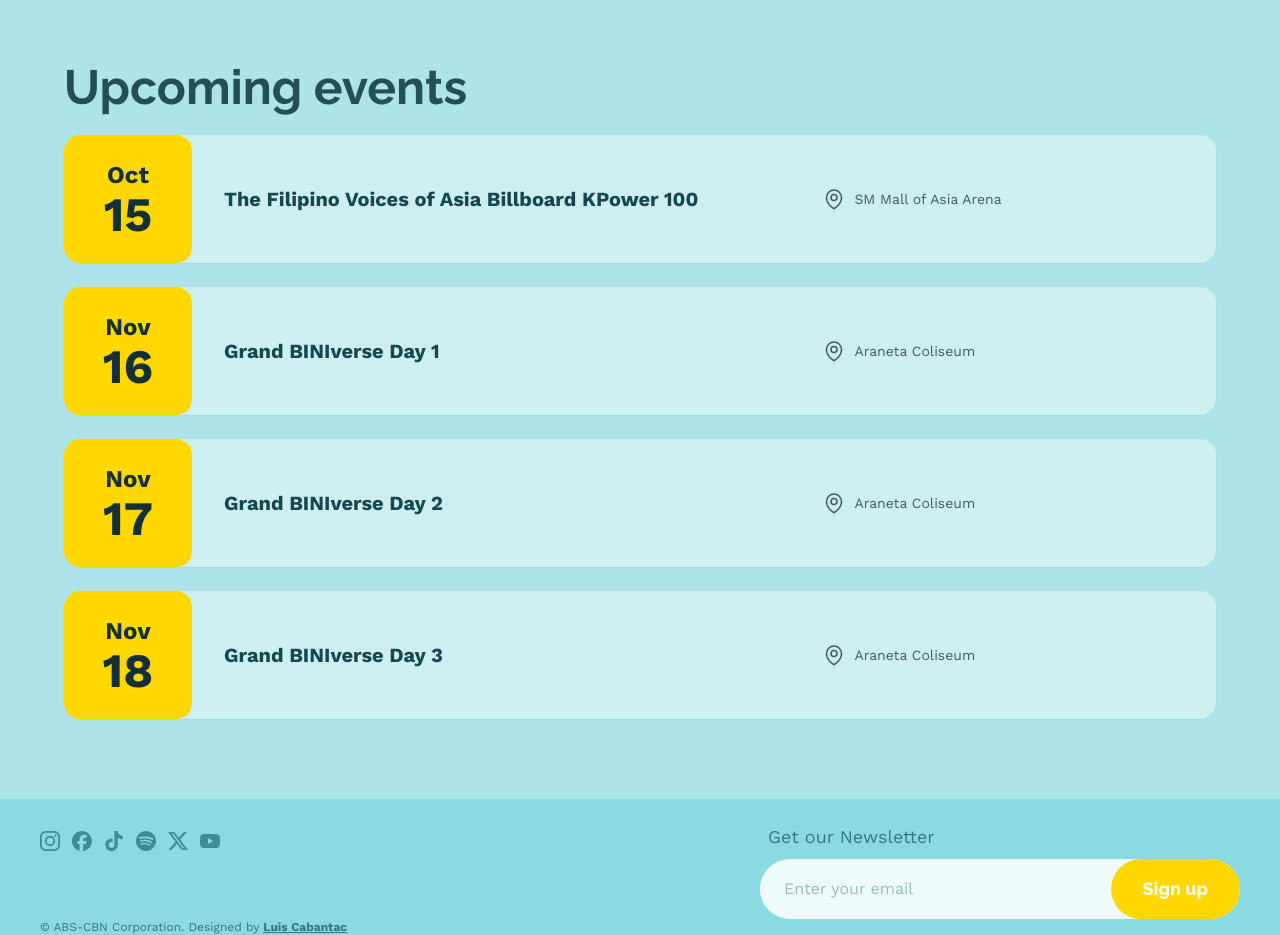
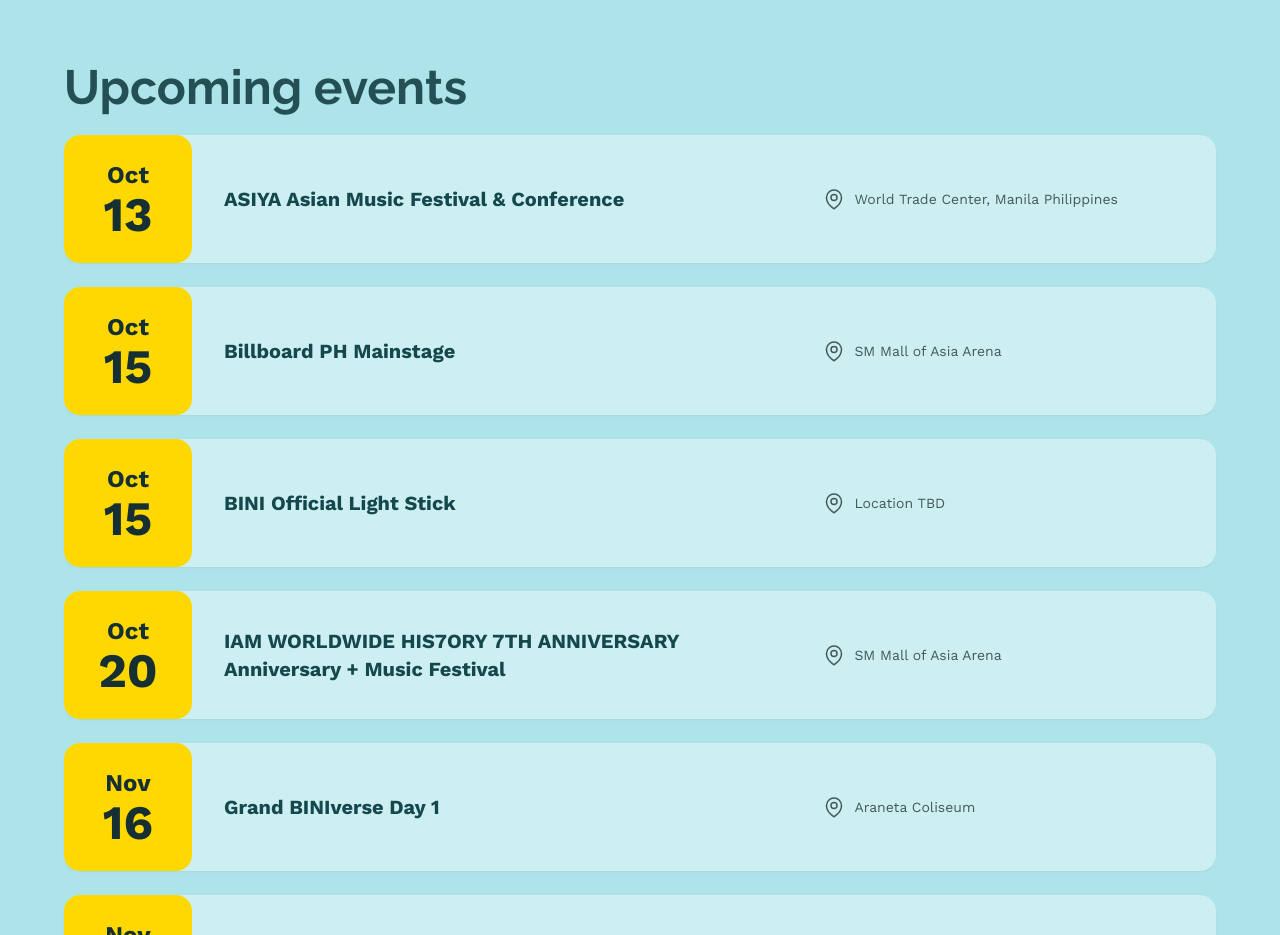
Before and after one commit to LuisCabantac/bini-website, a Next.js app: page /events in a window 1280 px wide. Shown: the part 923-1858 px from the top of the page. Built offline with nearby package versions, Linux system fonts and the light colour scheme.

Commit message:
Update events data

```diff
--- a/app/_lib/events-data.ts
+++ b/app/_lib/events-data.ts
@@ -30,8 +30,23 @@
 
 export const eventsData: EventsDataType[] = [
   {
+    date: "Oct 13",
+    name: "ASIYA Asian Music Festival & Conference",
+    loc: "World Trade Center, Manila Philippines",
+  },
+  {
     date: "Oct 15",
-    name: "The Filipino Voices of Asia Billboard KPower 100",
+    name: "Billboard PH Mainstage",
+    loc: "SM Mall of Asia Arena",
+  },
+  {
+    date: "Oct 15",
+    name: "BINI Official Light Stick",
+    loc: "Location TBD",
+  },
+  {
+    date: "Oct 20",
+    name: "IAM WORLDWIDE HIS7ORY 7TH ANNIVERSARY Anniversary + Music Festival",
     loc: "SM Mall of Asia Arena",
   },
   {
```
